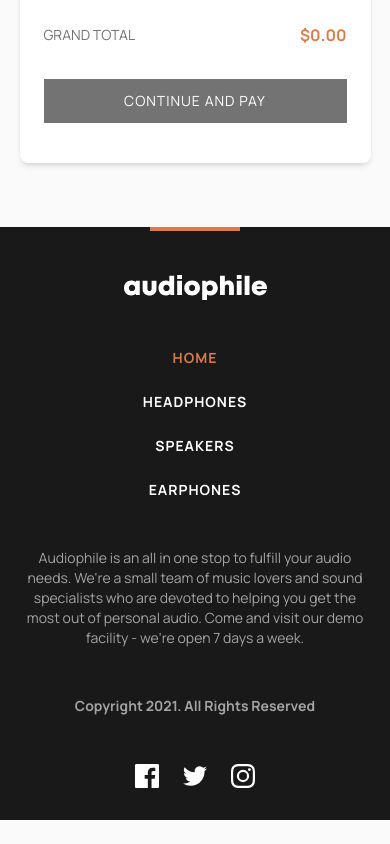
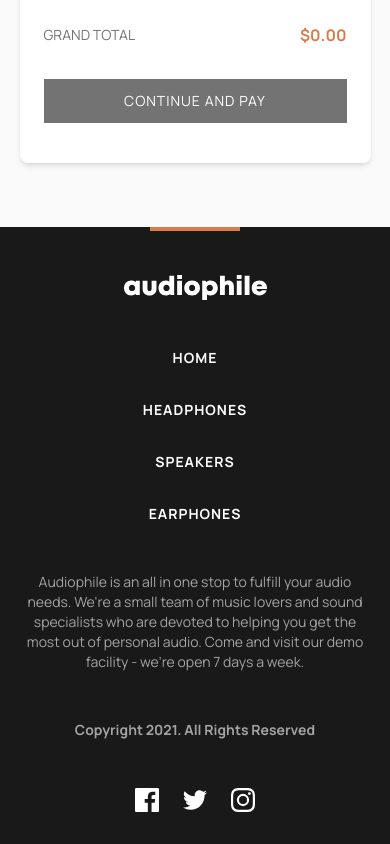
Before and after one commit to thomasthuynh/audiophile-ecommerce-website, a React (Vite) app: page /checkout in a window 390 px wide. Shown: the part 1351-2195 px from the top of the page. Before the commit the page ends 2171 px from the top, so only its background shows below. Built offline with nearby package versions, Linux system fonts and the light colour scheme.

Commit message:
Added Framer animations to Hero and Models components. Added loading state to Checkout button on successful form submission

```diff
--- a/package.json
+++ b/package.json
@@ -10,11 +10,13 @@
     "preview": "vite preview"
   },
   "dependencies": {
+    "framer-motion": "^10.16.16",
     "react": "^18.2.0",
     "react-dom": "^18.2.0",
     "react-hook-form": "^7.49.2",
     "react-icons": "^4.12.0",
-    "react-router-dom": "^6.20.0"
+    "react-router-dom": "^6.20.0",
+    "react-spinners": "^0.13.8"
   },
   "devDependencies": {
     "@types/react": "^18.2.37",
--- a/src/App.tsx
+++ b/src/App.tsx
@@ -2,7 +2,6 @@ import { useEffect, useState, useContext } from "react";
 import { Route, Routes, useLocation } from "react-router-dom";
 import CartContext from "./context/CartContext";
 
-import { SelectedPage } from "./types";
 import { headphones, speakers, earphones } from "./assets/data";
 
 import Home from "./pages/Home";
@@ -18,9 +17,6 @@ import OrderConfirmation from "./components/OrderConfirmation";
 import Overlay from "./components/Overlay";
 
 function App() {
-  const [selectedPage, setSelectedPage] = useState<SelectedPage>(
-    SelectedPage.Home,
-  );
   const [isScrolled, setIsScrolled] = useState<boolean>(false);
   const [cartModal, setCartModal] = useState<boolean>(false);
   const [orderModal, setOrderModal] = useState<boolean>(false);
@@ -63,8 +59,6 @@ function App() {
       {orderModal && <Overlay />}
 
       <Nav
-        selectedPage={selectedPage}
-        setSelectedPage={setSelectedPage}
         isScrolled={isScrolled}
         cartModal={cartModal}
         setCartModal={setCartModal}
@@ -129,7 +123,7 @@ function App() {
           element={<Checkout setOrderModal={setOrderModal} />}
         />
       </Routes>
-      <Footer selectedPage={selectedPage} setSelectedPage={setSelectedPage} />
+      <Footer />
     </div>
   );
 }
--- a/src/components/Footer.tsx
+++ b/src/components/Footer.tsx
@@ -1,18 +1,22 @@
 import { Link } from "react-router-dom";
+
+import { NavLinks } from "../types";
+
 import Logo from "../assets/shared/desktop/logo.svg";
-import { SelectedPage } from "../types";
-import PageLink from "./PageLink";
-
 import Facebook from "../assets/shared/desktop/icon-facebook.svg";
 import Twitter from "../assets/shared/desktop/icon-twitter.svg";
 import Instagram from "../assets/shared/desktop/icon-instagram.svg";
 
-type Props = {
-  selectedPage: SelectedPage;
-  setSelectedPage: (value: SelectedPage) => void;
-};
+const Footer = () => {
+  const navLinks: NavLinks[] = [
+    { name: "home", path: "/" },
+    { name: "headphones", path: "/headphones" },
+    { name: "speakers", path: "/speakers" },
+    { name: "earphones", path: "/earphones" },
+  ];
 
-const Footer = ({ selectedPage, setSelectedPage }: Props) => {
+  const linkStyles =
+    "font-bold uppercase tracking-[1px] hover:text-primary-500";
   return (
     <footer className="relative mt-16 bg-black text-white">
       <div className="wrapper relative h-full pb-8 pt-12 xl:pb-12 xl:pt-20">
@@ -30,27 +34,12 @@ const Footer = ({ selectedPage, setSelectedPage }: Props) => {
             </Link>
           </div>
 
-          <ul className="flex flex-col space-y-6 py-12 text-sm md:flex-row md:space-x-8 md:space-y-0 xl:pt-0">
-            <PageLink
-              page="home"
-              selectedPage={selectedPage}
-              setSelectedPage={setSelectedPage}
-            />
-            <PageLink
-              page="headphones"
-              selectedPage={selectedPage}
-              setSelectedPage={setSelectedPage}
-            />
-            <PageLink
-              page="speakers"
-              selectedPage={selectedPage}
-              setSelectedPage={setSelectedPage}
-            />
-            <PageLink
-              page="earphones"
-              selectedPage={selectedPage}
-              setSelectedPage={setSelectedPage}
-            />
+          <ul className="flex flex-col space-y-8 py-12 text-sm md:flex-row md:space-x-8 md:space-y-0 xl:pt-0">
+            {navLinks.map((link, i) => (
+              <Link key={i} to={link.path} className={linkStyles}>
+                {link.name}
+              </Link>
+            ))}
           </ul>
         </div>
 
--- a/src/components/Hero.tsx
+++ b/src/components/Hero.tsx
@@ -1,9 +1,20 @@
 import { Link } from "react-router-dom";
+import { motion } from "framer-motion";
 
 const Hero = () => {
   return (
     <header className="h-[80vh] bg-heroImgSm bg-cover bg-center bg-no-repeat min-[480px]:h-[90vh] sm:h-[95vh] sm:bg-heroImgMd lg:h-screen xl:bg-heroImgLg">
-      <div className="wrapper flex h-full translate-y-[10%] items-center justify-center min-[400px]:translate-y-[5%] sm:w-4/6 md:translate-y-[2.5%] lg:translate-y-0 xl:w-5/6 xl:justify-start">
+      <motion.div
+        className="wrapper flex h-full translate-y-[10%] items-center justify-center min-[400px]:translate-y-[5%] sm:w-4/6 md:translate-y-[2.5%] lg:translate-y-0 xl:w-5/6 xl:justify-start"
+        initial="hidden"
+        whileInView="visible"
+        transition={{duration: 1}}
+        viewport={{once: true}}
+        variants={{
+          hidden: {opacity: 0, x: -100},
+          visible: {opacity: 100, x: 0}
+        }}
+      >
         <div className="text-center sm:w-[90%] xl:w-2/5 xl:text-left">
           <span className="text-xs uppercase tracking-[10px] text-neutral-500 sm:text-base">
             New Product
@@ -22,7 +33,7 @@ const Hero = () => {
             See Product
           </Link>
         </div>
-      </div>
+      </motion.div>
     </header>
   );
 };
--- a/src/components/Nav.tsx
+++ b/src/components/Nav.tsx
@@ -1,9 +1,8 @@
 import { useState, useContext } from "react";
 import { Link } from "react-router-dom";
 import CartContext from "../context/CartContext";
-import { SelectedPage } from "../types";
 
-import PageLink from "./PageLink";
+import { NavLinks } from "../types";
 
 import Logo from "../assets/shared/desktop/logo.svg";
 import Cart from "../assets/shared/desktop/icon-cart.svg";
@@ -11,24 +10,26 @@ import Hamburger from "../assets/shared/tablet/icon-hamburger.svg";
 import { FaXmark } from "react-icons/fa6";
 
 type Props = {
-  selectedPage: SelectedPage;
-  setSelectedPage: (value: SelectedPage) => void;
   isScrolled: boolean;
   cartModal: boolean;
   setCartModal: (value: boolean) => void;
 };
 
-const Nav = ({
-  selectedPage,
-  setSelectedPage,
-  isScrolled,
-  cartModal,
-  setCartModal,
-}: Props) => {
+const Nav = ({ isScrolled, cartModal, setCartModal }: Props) => {
   const [modalToggled, setModalToggled] = useState<boolean>(false);
   const {
     state: { cart },
   } = useContext(CartContext);
+
+  const navLinks: NavLinks[] = [
+    { name: "home", path: "/" },
+    { name: "headphones", path: "/headphones" },
+    { name: "speakers", path: "/speakers" },
+    { name: "earphones", path: "/earphones" },
+  ];
+
+  const linkStyles =
+    "font-bold uppercase tracking-[1px] hover:text-primary-500";
 
   const numberOfItems = cart.reduce(
     (items, currentItem) => items + (currentItem.quantity ?? 0),
@@ -70,27 +71,12 @@ const Nav = ({
             </Link>
           </div>
           <div className="hidden md:flex">
-            <ul className="flex space-x-8 text-sm min-[880px]:space-x-10 lg:space-x-12">
-              <PageLink
-                page="home"
-                selectedPage={selectedPage}
-                setSelectedPage={setSelectedPage}
-              />
-              <PageLink
-                page="headphones"
-                selectedPage={selectedPage}
-                setSelectedPage={setSelectedPage}
-              />
-              <PageLink
-                page="speakers"
-                selectedPage={selectedPage}
-                setSelectedPage={setSelectedPage}
-              />
-              <PageLink
-                page="earphones"
-                selectedPage={selectedPage}
-                setSelectedPage={setSelectedPage}
-              />
+            <ul className="flex space-x-8 text-sm lg:space-x-12">
+              {navLinks.map((link, i) => (
+                <Link key={i} to={link.path} className={linkStyles}>
+                  {link.name}
+                </Link>
+              ))}
             </ul>
           </div>
 
@@ -114,43 +100,25 @@ const Nav = ({
               : "transition-left absolute -left-[100%] top-0 h-screen w-full bg-black opacity-0 duration-300"
           }
         >
-          <div className="relative mx-auto flex h-full w-5/6 items-center justify-center text-center">
+          <div className="relative flex h-full w-full items-center justify-center text-center">
             <button
               onClick={() => setModalToggled(false)}
-              className="absolute -left-1 top-6"
+              className="absolute left-3 top-6"
             >
               <FaXmark size={25} />
             </button>
 
             <ul className="flex h-1/3 flex-col justify-between text-lg">
-              <PageLink
-                page="home"
-                selectedPage={selectedPage}
-                setSelectedPage={setSelectedPage}
-                modalToggled={modalToggled}
-                setModalToggled={setModalToggled}
-              />
-              <PageLink
-                page="headphones"
-                selectedPage={selectedPage}
-                setSelectedPage={setSelectedPage}
-                modalToggled={modalToggled}
-                setModalToggled={setModalToggled}
-              />
-              <PageLink
-                page="speakers"
-                selectedPage={selectedPage}
-                setSelectedPage={setSelectedPage}
-                modalToggled={modalToggled}
-                setModalToggled={setModalToggled}
-              />
-              <PageLink
-                page="earphones"
-                selectedPage={selectedPage}
-                setSelectedPage={setSelectedPage}
-                modalToggled={modalToggled}
-                setModalToggled={setModalToggled}
-              />
+              {navLinks.map((link, i) => (
+                <Link
+                  key={i}
+                  to={link.path}
+                  onClick={() => setModalToggled(!modalToggled)}
+                  className={linkStyles}
+                >
+                  {link.name}
+                </Link>
+              ))}
             </ul>
           </div>
         </div>
--- a/src/components/PageLink.tsx
+++ /dev/null
@@ -1,43 +0,0 @@
-import { Link } from "react-router-dom";
-import { SelectedPage } from "../types";
-
-type Props = {
-  page: string;
-  selectedPage: SelectedPage;
-  setSelectedPage: (value: SelectedPage) => void;
-  modalToggled?: boolean;
-  setModalToggled?: (value: boolean) => void;
-};
-
-const PageLink = ({
-  page,
-  selectedPage,
-  setSelectedPage,
-  modalToggled,
-  setModalToggled,
-}: Props) => {
-  const handleModal = () => {
-    if (modalToggled && setModalToggled) {
-      setModalToggled(false);
-    }
-      setSelectedPage(page as SelectedPage);
-  };
-
-  return (
-    <Link
-      to={page === "home" ? "/" : `/${page}`}
-      onClick={handleModal}
-      className="hover:text-primary-500"
-    >
-      <li
-        className={`${
-          page === selectedPage ? "text-primary-500" : ""
-        } font-bold uppercase tracking-[1px]`}
-      >
-        {page}
-      </li>
-    </Link>
-  );
-};
-
-export default PageLink;
--- a/src/types.ts
+++ b/src/types.ts
@@ -1,8 +1,6 @@
-export enum SelectedPage {
-  Home = "home",
-  Headphones = "headphones",
-  Speakers = "speakers",
-  Earphones = "earphones",
+export interface NavLinks {
+  name: string,
+  path: string
 }
 
 export interface ImageSet {
```
Also changed, not shown: src/components/Models.tsx (+28 -4 lines), src/pages/Checkout.tsx (+19 -7 lines), 1 other file (tests, documents, lock files or other folders).
